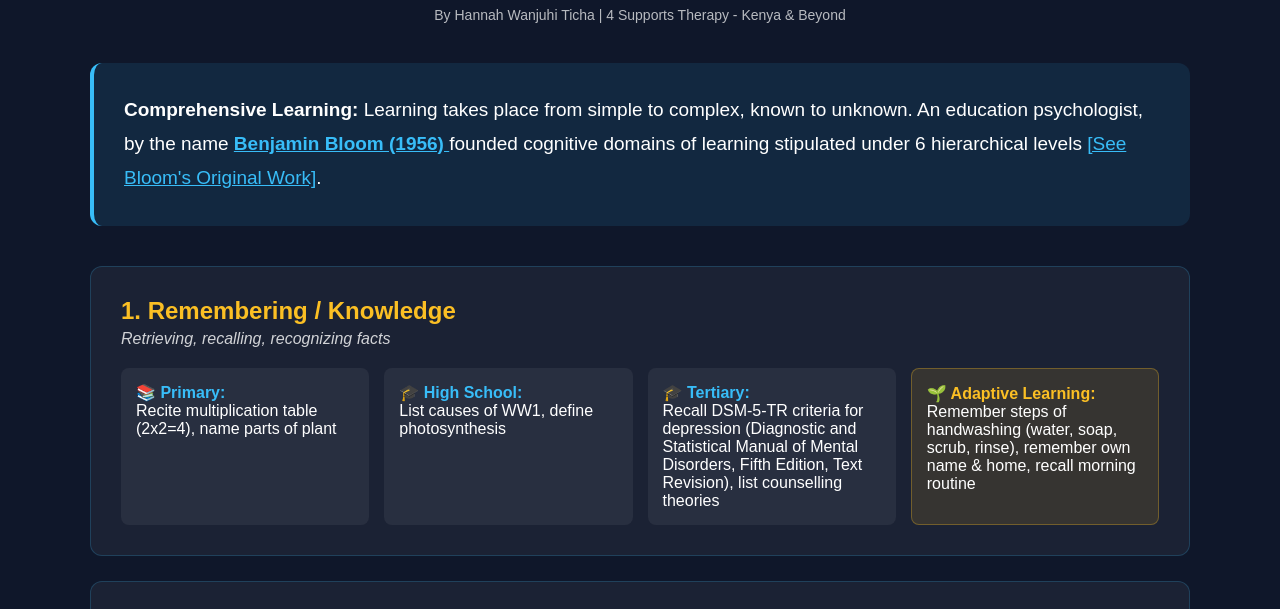
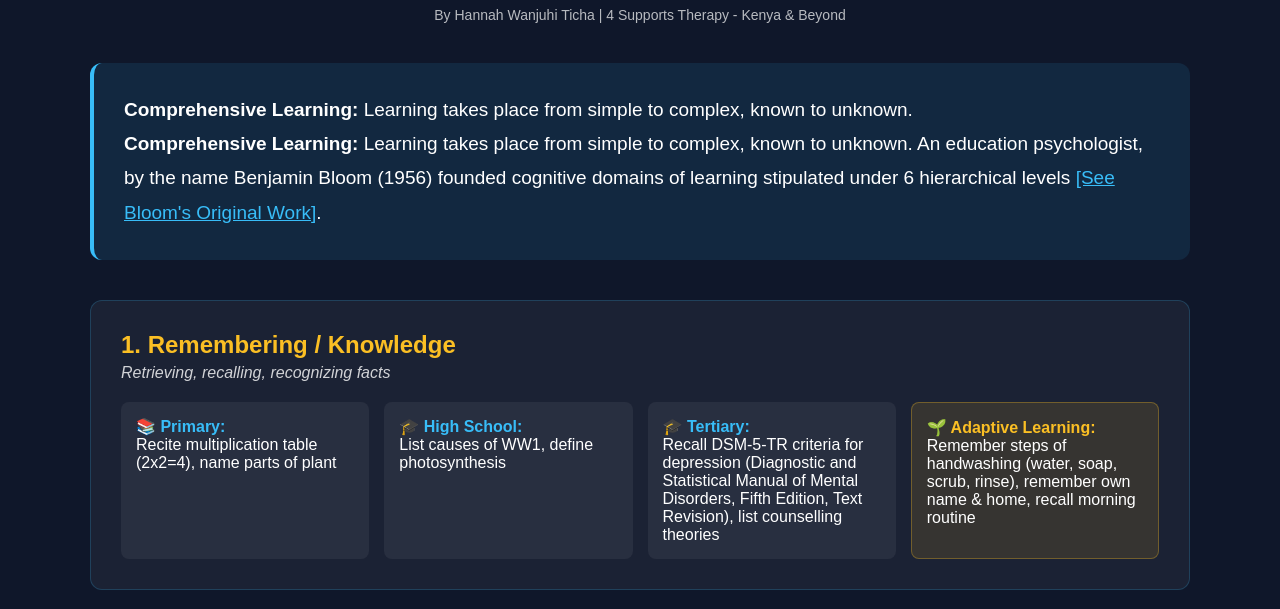
Before and after one commit to 4supportstherapy/4supportstherapy.github.io, a plain HTML site: page cognitive-domains.html in a window 1280 px wide. Shown: the part 127-736 px from the top of the page. Drawn offline with Linux system fonts and the light colour scheme.

Commit message:
Update cognitive-domains.html

```diff
--- a/cognitive-domains.html
+++ b/cognitive-domains.html
@@ -12,7 +12,7 @@
 <p style="text-align:center;font-size:14px;opacity:0.7;margin:0 0 40px 0;">By Hannah Wanjuhi Ticha | 4 Supports Therapy - Kenya & Beyond</p>
 
 <div style="background:rgba(56,189,248,0.1);padding:30px;border-radius:12px;border-left:4px solid #38bdf8;margin:0 0 40px 0;">
-<p style="font-size:19px;line-height:1.8;margin:0;"><strong>Comprehensive Learning:</strong> Learning takes place from simple to complex, known to unknown. An education psychologist, by the name <a href="https://cft.vanderbilt.edu/guides-sub-pages/blooms-taxonomy/" target="_blank" style="color:#38bdf8;text-decoration:underline;font-weight:bold;">Benjamin Bloom (1956) </a> founded cognitive domains of learning stipulated under 6 hierarchical levels <a href="https://en.wikipedia.org/wiki/Bloom%27s_taxonomy" target="_blank" style="color:#38bdf8;text-decoration:underline;">[See Bloom's Original Work]</a>.
+<p style="font-size:19px;line-height:1.8;margin:0;"><strong>Comprehensive Learning:</strong> Learning takes place from simple to complex, known to unknown. <p style="font-size:19px;line-height:1.8;margin:0;"><strong>Comprehensive Learning:</strong> Learning takes place from simple to complex, known to unknown. An education psychologist, by the name Benjamin Bloom (1956) founded cognitive domains of learning stipulated under 6 hierarchical levels <a href="https://en.wikipedia.org/wiki/Bloom%27s_taxonomy" target="_blank" style="color:#38bdf8;text-decoration:underline;">[See Bloom's Original Work]</a>.</p>
 </div>
 
 <!-- LEVEL 1 -->
```
